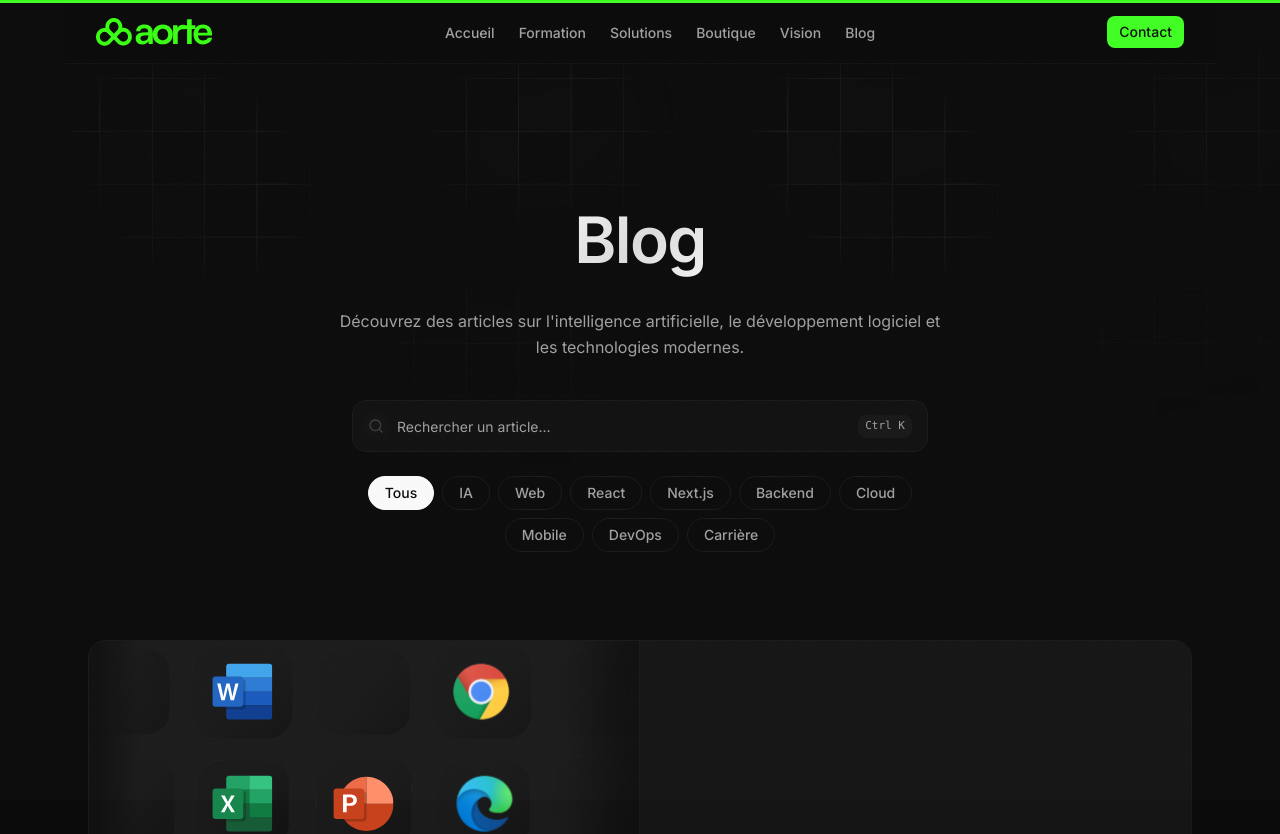
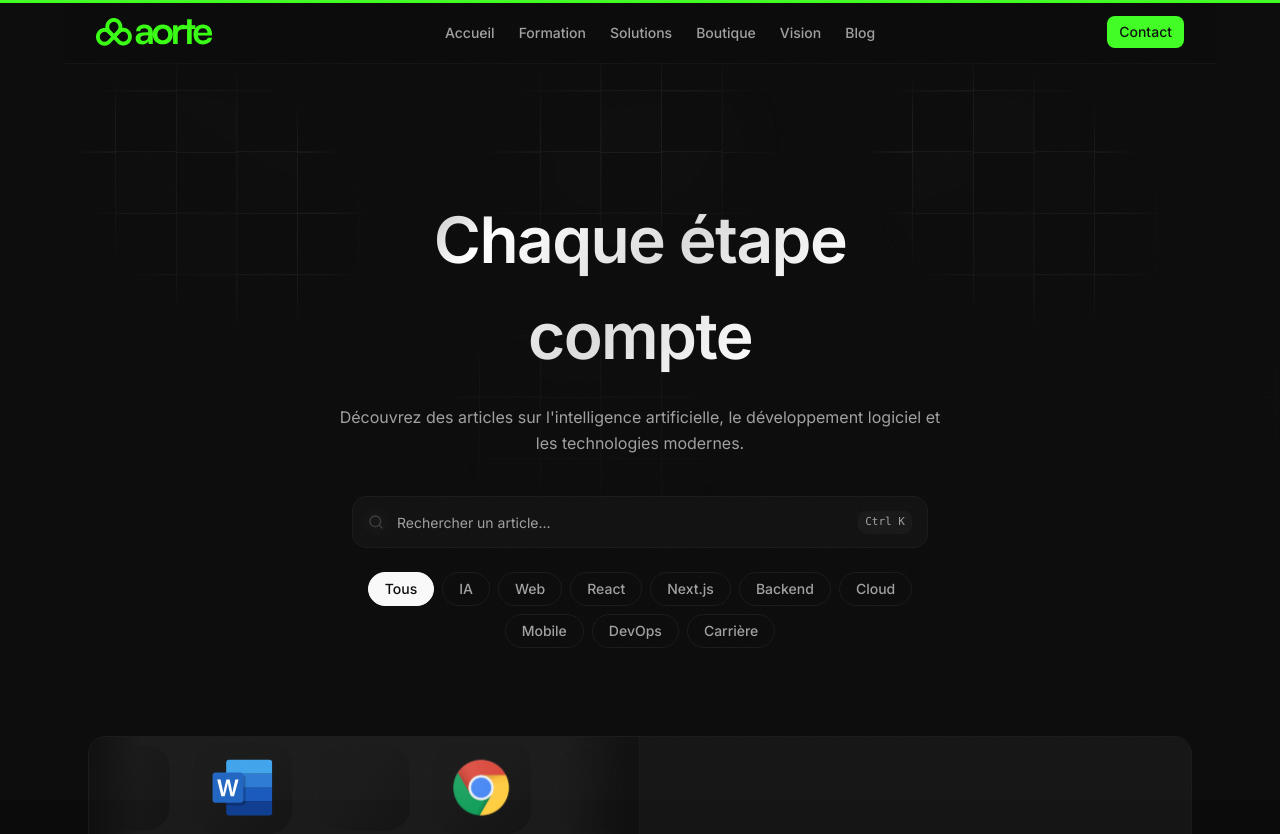
Before and after one commit to bazieebenezer/Aorte-africa, a Next.js app: page /blog in a window 1280 px wide. Shown: the top 834 px of the page. Built offline with nearby package versions, Linux system fonts and the light colour scheme.

Commit message:
Hero blog : nouveau titre « Chaque étape compte »

```diff
--- a/src/components/blog/blog-feed.tsx
+++ b/src/components/blog/blog-feed.tsx
@@ -74,7 +74,9 @@ export function BlogFeed({ posts }: { posts: Post[] }) {
         />
         <div className="relative z-10 mx-auto max-w-2xl px-4 sm:px-6">
           <Reveal direction="up">
-            <h1 className="text-silver fs-display font-semibold tracking-tight">Blog</h1>
+            <h1 className="text-silver fs-display font-semibold tracking-tight">
+              Chaque étape compte
+            </h1>
           </Reveal>
           <Reveal direction="up" delay={0.08}>
             <p className="fs-body-lg mt-5 leading-relaxed text-muted-foreground">
```
